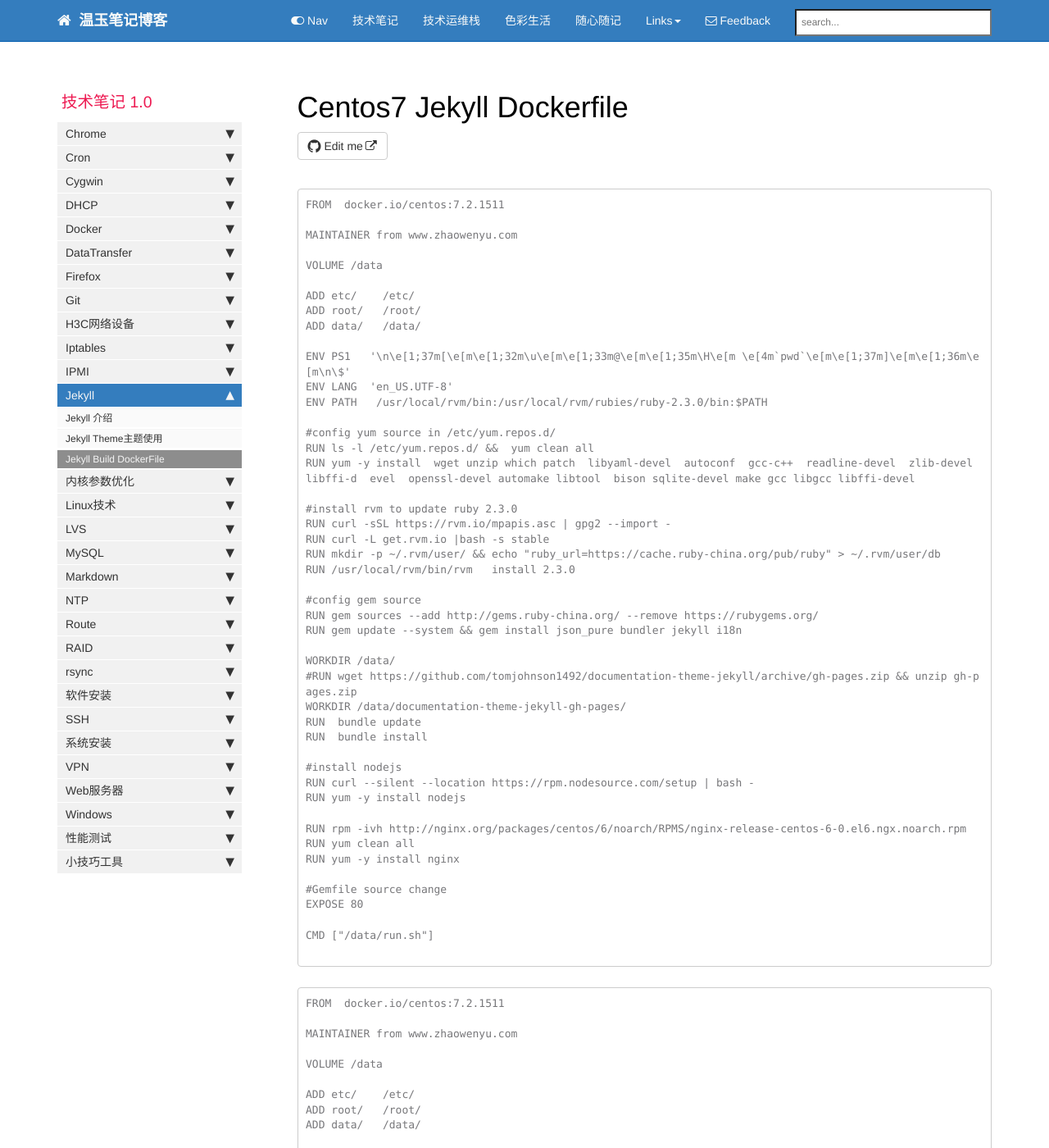
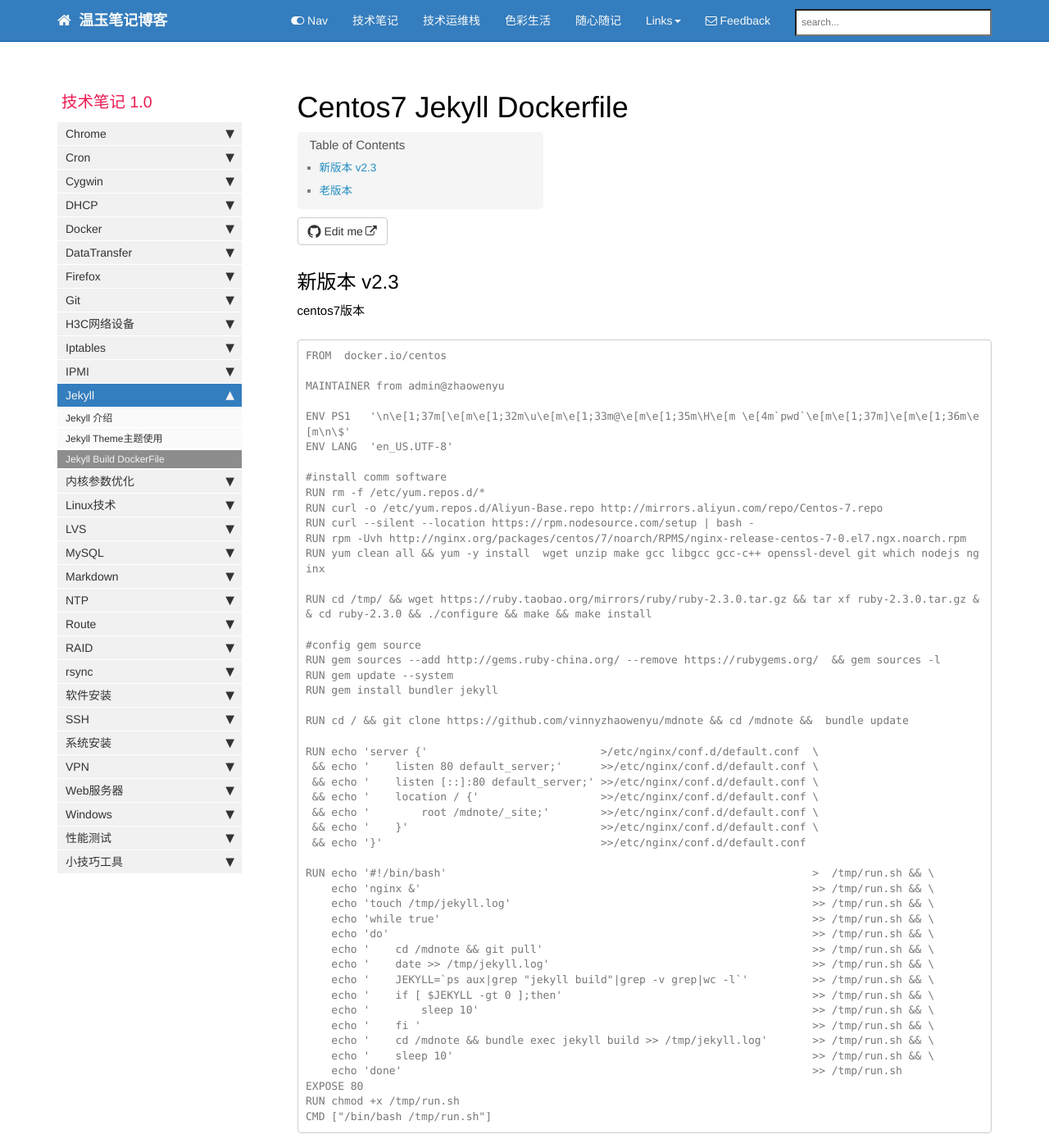
Before and after one commit to vinnyzhaowenyu/mdnote, a Jekyll site: the page built from pages/note/note_jekyll_theme_centos_dockerfile.md, in a window 1280 px wide and 1400 px high. Shown: the whole window at 82% size. Built offline with Jekyll 4.4.1, drawn with Linux system fonts in a browser that asks for light colours; nearby versions of some CDN libraries; comment, search, counter and statistics services are not loaded.

Commit message:
update jekyll docker file

````diff
--- a/pages/note/note_jekyll_theme_centos_dockerfile.md
+++ b/pages/note/note_jekyll_theme_centos_dockerfile.md
@@ -6,6 +6,63 @@ sidebar: note_sidebar
 permalink: note_jekyll_theme_centos_dockerfile.html
 summary:
 ---
+
+## 新版本 v2.3
+
+centos7版本
+
+```
+FROM  docker.io/centos
+
+MAINTAINER from admin@zhaowenyu
+
+ENV PS1   '\n\e[1;37m[\e[m\e[1;32m\u\e[m\e[1;33m@\e[m\e[1;35m\H\e[m \e[4m`pwd`\e[m\e[1;37m]\e[m\e[1;36m\e[m\n\$'
+ENV LANG  'en_US.UTF-8'
+
+#install comm software
+RUN rm -f /etc/yum.repos.d/*
+RUN curl -o /etc/yum.repos.d/Aliyun-Base.repo http://mirrors.aliyun.com/repo/Centos-7.repo
+RUN curl --silent --location https://rpm.nodesource.com/setup | bash -
+RUN rpm -Uvh http://nginx.org/packages/centos/7/noarch/RPMS/nginx-release-centos-7-0.el7.ngx.noarch.rpm
+RUN yum clean all && yum -y install  wget unzip make gcc libgcc gcc-c++ openssl-devel git which nodejs nginx
+
+RUN cd /tmp/ && wget https://ruby.taobao.org/mirrors/ruby/ruby-2.3.0.tar.gz && tar xf ruby-2.3.0.tar.gz && cd ruby-2.3.0 && ./configure && make && make install
+
+#config gem source
+RUN gem sources --add http://gems.ruby-china.org/ --remove https://rubygems.org/  && gem sources -l
+RUN gem update --system
+RUN gem install bundler jekyll
+
+RUN cd / && git clone https://github.com/vinnyzhaowenyu/mdnote && cd /mdnote &&  bundle update
+
+RUN echo 'server {'                           >/etc/nginx/conf.d/default.conf  \
+ && echo '    listen 80 default_server;'      >>/etc/nginx/conf.d/default.conf \
+ && echo '    listen [::]:80 default_server;' >>/etc/nginx/conf.d/default.conf \
+ && echo '    location / {'                   >>/etc/nginx/conf.d/default.conf \
+ && echo '        root /mdnote/_site;'        >>/etc/nginx/conf.d/default.conf \
+ && echo '    }'                              >>/etc/nginx/conf.d/default.conf \
+ && echo '}'                                  >>/etc/nginx/conf.d/default.conf
+
+RUN echo '#!/bin/bash'                                                         >  /tmp/run.sh && \
+    echo 'nginx &'                                                             >> /tmp/run.sh && \
+    echo 'touch /tmp/jekyll.log'                                               >> /tmp/run.sh && \
+    echo 'while true'                                                          >> /tmp/run.sh && \
+    echo 'do'                                                                  >> /tmp/run.sh && \
+    echo '    cd /mdnote && git pull'                                          >> /tmp/run.sh && \
+    echo '    date >> /tmp/jekyll.log'                                         >> /tmp/run.sh && \
+    echo '    JEKYLL=`ps aux|grep "jekyll build"|grep -v grep|wc -l`'          >> /tmp/run.sh && \
+    echo '    if [ $JEKYLL -gt 0 ];then'                                       >> /tmp/run.sh && \
+    echo '        sleep 10'                                                    >> /tmp/run.sh && \
+    echo '    fi '                                                             >> /tmp/run.sh && \
+    echo '    cd /mdnote && bundle exec jekyll build >> /tmp/jekyll.log'       >> /tmp/run.sh && \
+    echo '    sleep 10'                                                        >> /tmp/run.sh && \
+    echo 'done'                                                                >> /tmp/run.sh
+EXPOSE 80
+RUN chmod +x /tmp/run.sh
+CMD ["/bin/bash /tmp/run.sh"]
+```
+
+## 老版本
 
 ```
 FROM  docker.io/centos:7.2.1511
````
